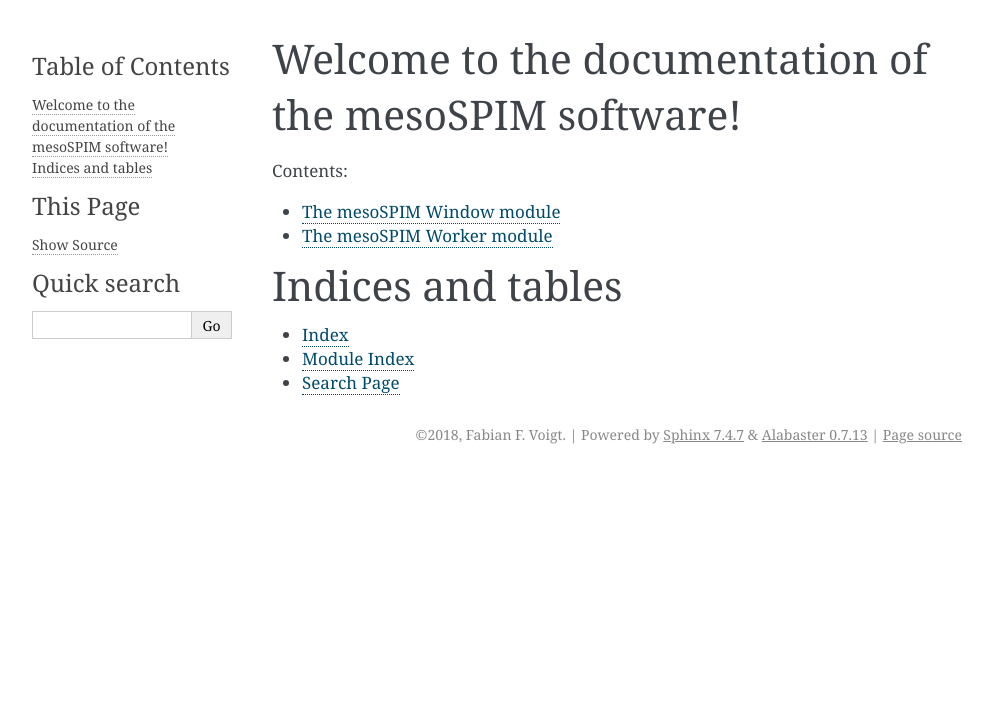
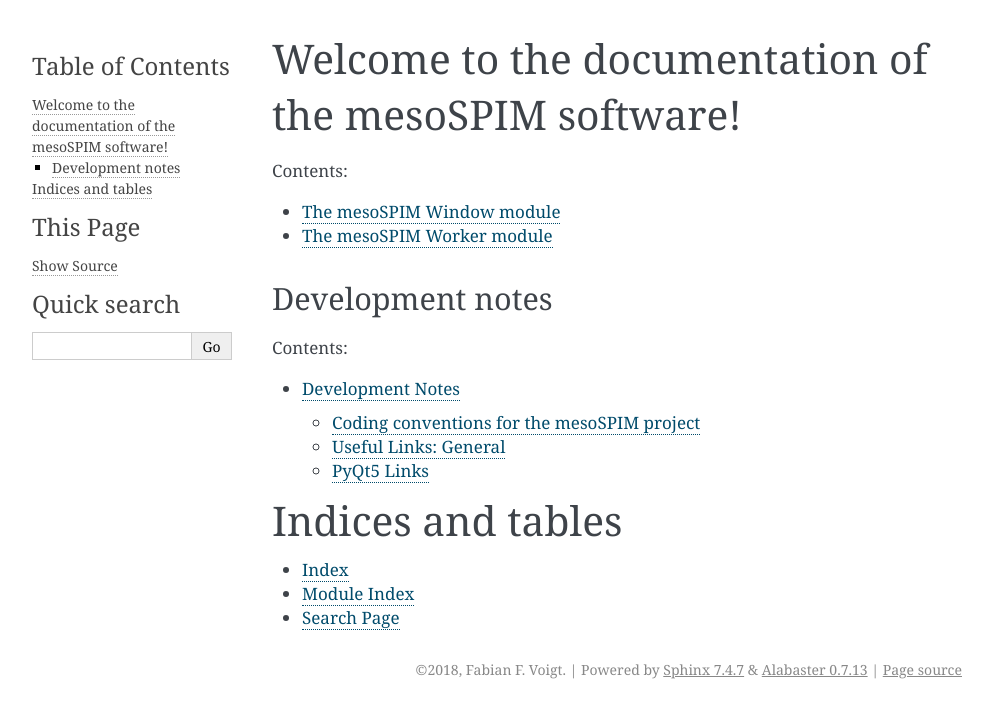
Before and after one commit to mesoSPIM/mesoSPIM-control, a Sphinx documentation site: the page built from docs/source/index.rst, in a window 1280 px wide. Shown: the top 718 px of the page, without its empty margins (148-1141 px from the left). Built offline with Sphinx 7.4.7, drawn with Linux system fonts in a browser that asks for light colours.

```diff
--- a/docs/source/index.rst
+++ b/docs/source/index.rst
@@ -9,6 +9,14 @@ Welcome to the documentation of the mesoSPIM software!
    share/window.rst
    share/worker.rst
 
+Development notes
+-----------------
+.. toctree::
+   :maxdepth: 2
+   :caption: Contents:
+
+   share/development/development_notes.rst
+
 
 Indices and tables
 ==================
```
Also changed, not shown: docs/source/share/development/coding_conventions.rst (added, +21 -0 lines), docs/source/share/development/development_notes.rst (added, +22 -0 lines), 12 other files.
